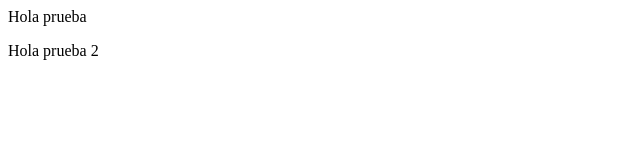
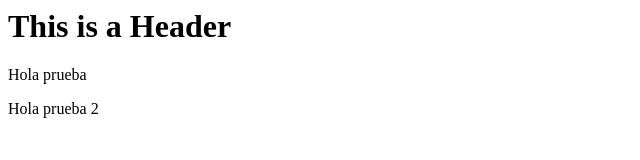
Before and after one commit to ricardo2roa/test, a website: page index.html in a window 1280 px wide. Shown: the whole page, without its empty margins (0-640 px from the left). Drawn offline with Linux system fonts and the light colour scheme.

```diff
--- a/index.html
+++ b/index.html
@@ -1,8 +1,10 @@
 <html>
     <header>
         <title>Prueba GIT</title>
+        <h1>This is a Header</h1>
     </header>
     <body>
+
         <p>Hola prueba</p>
         <p>Hola prueba 2</p>
     </body>
```
Also changed, not shown: package.json (+7 -2 lines), 2 other files.
